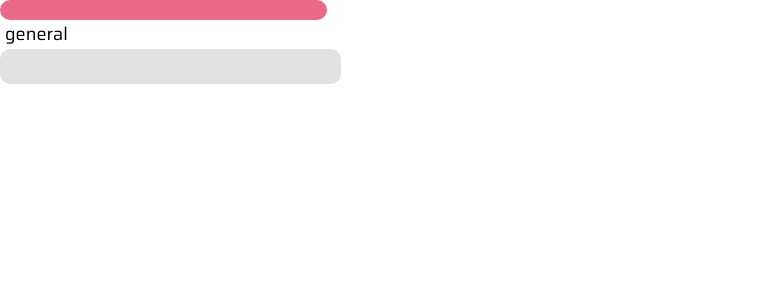
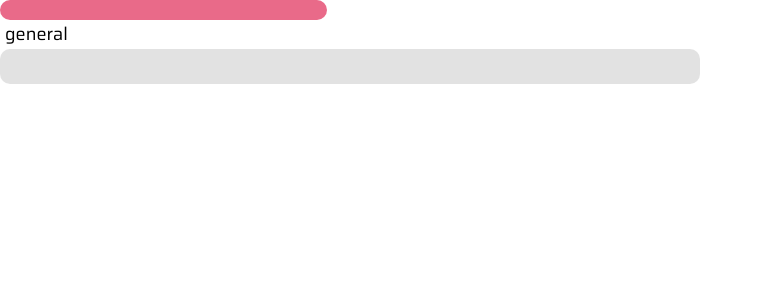
Before and after one commit to luischoma/mike-bank, a React (Create React App) app in the folder client/: page / in a window 1280 px wide. Shown: the top 300 px of the page, without its empty margins (0-763 px from the left). Built offline with nearby package versions, Linux system fonts and the light colour scheme.

Commit message:
Minor CSS updates

```diff
--- a/client/src/components/atoms/input.scss
+++ b/client/src/components/atoms/input.scss
@@ -20,7 +20,8 @@
         border: none;
         height: 100%;
         max-height: 45px;
-        max-width: 321px;
+        max-width: 700px;
+        box-sizing: border-box;
         padding: 10px 10px;
         width: 100%;
     }
--- a/client/src/components/molecules/user-options.scss
+++ b/client/src/components/molecules/user-options.scss
@@ -27,7 +27,7 @@
 
 }
 
-@media screen and (min-width: 500px) {
+@media screen and (min-width: 576px) {
     .user-options {
         align-items: center;
     }
```
